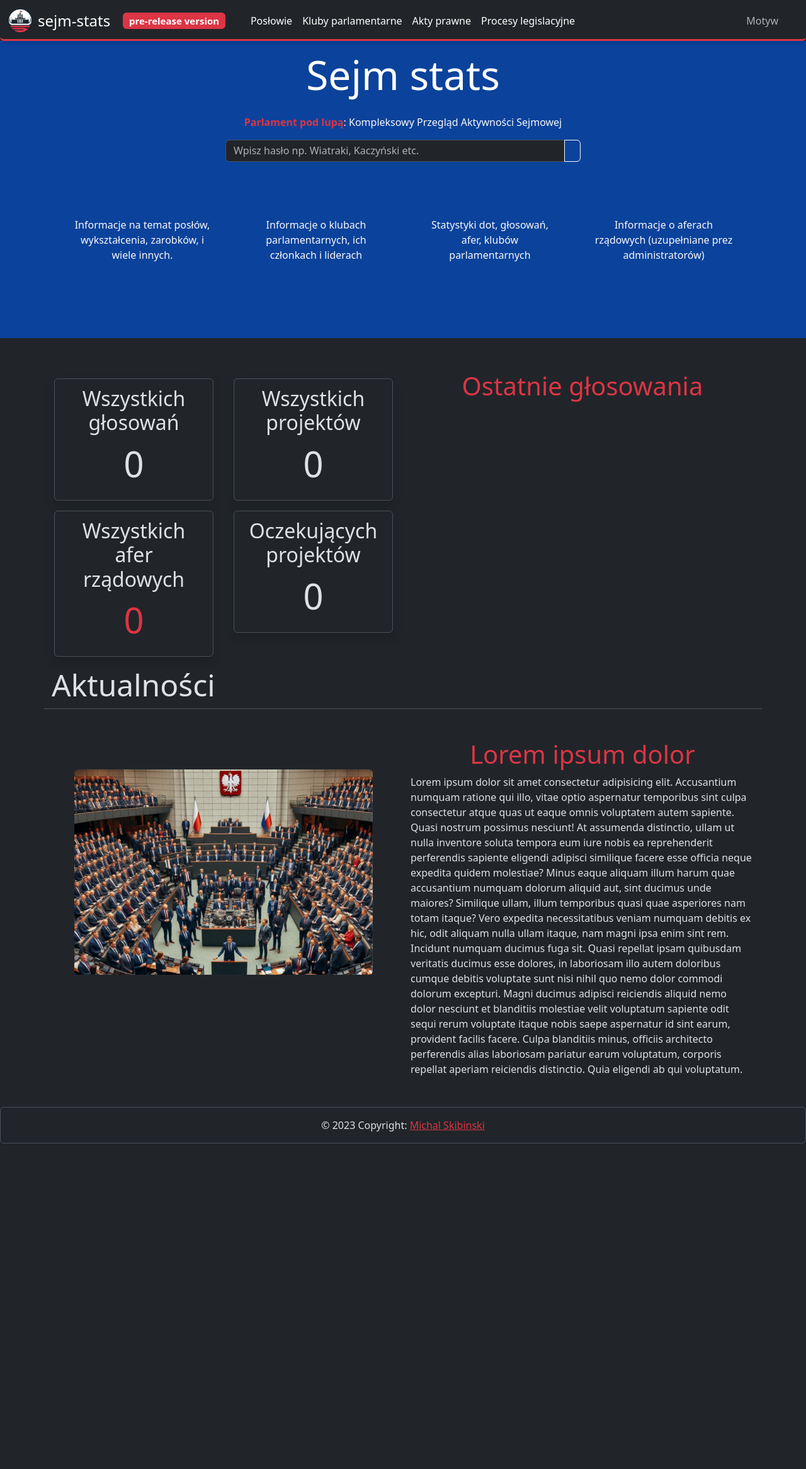
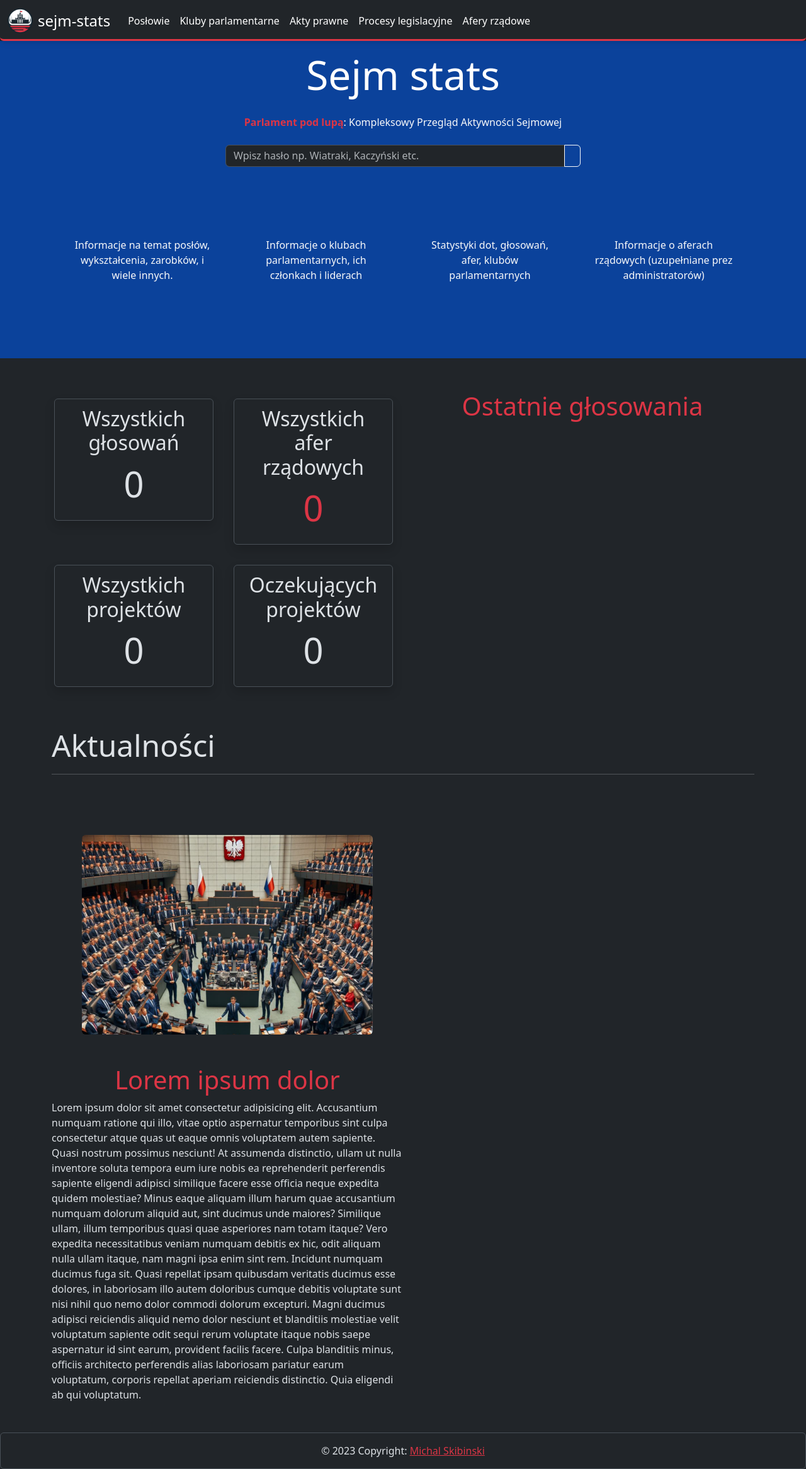
Before and after one commit to michalskibinski109/sejm-stats, a Django app: page / in a window 1280 px wide. Shown: the whole page at 63% size. Before the commit the page ends 1816 px from the top, so only its background shows below. Run offline with Django 4.2, Linux system fonts and the light colour scheme; data that the repository does not hold is empty; some libraries are stand-ins or nearby versions.

Commit message:
Update HTML templates and view logic

```diff
--- a/src/eli_app/templates/act_list.html
+++ b/src/eli_app/templates/act_list.html
@@ -27,7 +27,7 @@ $('#actsTable').DataTable({
         <h1 class="display-5">Akty prawne</h1>
         <hr class="my-4">
         <div class="row">
-            <div class="col-md-3  p-2 pt-0">
+            <div class="col-md-3 col-0  p-2 pt-0">
                 {% load crispy_forms_tags %}
                 <form method="get" class="rounded shadow p-3 " novalidate>
                     <h4 class="text-danger ">Filtruj</h4>
@@ -38,7 +38,7 @@ $('#actsTable').DataTable({
                 </form>
             </div>
             <!-- Your table goes here in the 'col-md-9' div -->
-            <div class="col-9 pl-4 ">
+            <div class="col-lg-9 col-12 pl-0 pl-lg-4 ">
                 <table class="table table-striped table-hover " id='actsTable'>
                     <thead>
                         <tr>
--- a/src/sejm_app/templates/home.html
+++ b/src/sejm_app/templates/home.html
@@ -16,9 +16,9 @@
       <p class="text-light">
         <b class="text-danger">Parlament pod lupą</b>: Kompleksowy Przegląd Aktywności Sejmowej
       </p>
-      <div class="container-fluid px-5 my-3">
+      <div class="container-fluid px-lg-5 px-1 my-4 mb-5">
         <div class="row justify-content-center">
-          <div class="col-lg-6">
+          <div class="col-lg-6 col-12">
             <form action="{% url 'search' %}" method="get">
               <div class="input-group">
                 <input type="text"
@@ -34,20 +34,20 @@
           </div>
         </div>
       </div>
-      <div class="row m-4 p-5">
-        <div class="col-3">
+      <div class="row m-lg-4 m-1 p-lg-5 p-1">
+        <div class="col-6 col-lg-3">
           <i class="fa-4x fa-person fa-regular"></i>
           <p class="text-light  p-3">Informacje na temat posłów, wykształcenia, zarobków, i wiele innych.</p>
         </div>
-        <div class="col-3">
+        <div class="col-6 col-lg-3">
           <i class="fa-4x  fa-regular fa-house"></i>
           <p class="text-light p-3">Informacje o klubach parlamentarnych, ich członkach i liderach</p>
         </div>
-        <div class="col-3">
+        <div class="col-6 col-lg-3">
           <i class="fa-4x fa-chart-simple fa-regular"></i>
           <p class="text-light  p-3">Statystyki dot, głosowań, afer, klubów parlamentarnych</p>
         </div>
-        <div class="col-3">
+        <div class="col-6 col-lg-3">
           <i class="fa-4x fa-regular fa-money-bill-1"></i>
           <p class="text-light  p-3">
             Informacje o aferach rządowych
@@ -59,28 +59,20 @@
   </div>
 </div>
 <div class="container mt-4">
+  <div class="row my-4 ">
+    <div class="col-lg-6 my-4 ">
       <div class="row">
-    <div class="col-3 mt-4">
-      <div class="border rounded m-3 mx-1 p-2 clickable-card shadow">
-        <h1 class="fs-2 lead text-center p-1">Wszystkich głosowań</h1>
-        <p class="counter display-4 text-center ">{{ all_votings }}</p>
-      </div>
-      <div class="border rounded m-3 mx-1 p-2 clickable-card shadow">
-        <h1 class="fs-2 lead text-center p-1">Wszystkich afer rządowych</h1>
-        <p class="counter display-4 text-center text-danger ">{{ all_scandals }}</p>
+        {% for card in cards %}
+          <div class="col-md-6 col-12  ">
+            <div class="border rounded m-3 mx-1 p-2 clickable-card shadow ">
+              <h1 class="fs-2 lead text-center p-1">{{ card.title }}</h1>
+              <p class="counter display-4 text-center {{ card.color }}">{{ card.count }}</p>
             </div>
           </div>
-    <div class="col-3 mt-4">
-      <div class="border rounded m-3 mx-1 p-2 clickable-card shadow">
-        <h1 class="fs-2 lead text-center p-1">Wszystkich projektów</h1>
-        <p class="counter display-4 text-center ">{{ all_processes }}</p>
-      </div>
-      <div class="border rounded m-3 mx-1 p-2 clickable-card shadow">
-        <h1 class="fs-2 lead text-center p-1">Oczekujących projektów</h1>
-        <p class="counter display-4 text-center ">{{ waiting_processes }}</p>
+        {% endfor %}
       </div>
     </div>
-    <div class="col-6 my-4 ">
+    <div class="col-lg-6 my-4 ">
       <h1 class="display-6 text-center p-1 text-danger">Ostatnie głosowania</h1>
       <ul class="list-group mb-3">
         {% for voting in latest_votings %}
@@ -99,15 +91,16 @@
         {% endfor %}
       </ul>
     </div>
+  </div>
   <h1 class="display-5">Aktualności</h1>
   <hr class="mb-5" />
-    <div class="col-6 p-5">
+  <div class="col-lg-6 col-12 p-lg-5 p-1">
     <img src="{% static 'img/example.png' %}"
          class="img-fluid rounded"
          alt="placeholder"
          style="max-height: 500px" />
   </div>
-    <div class="col-6">
+  <div class="col-lg-6 col-12">
     <h1 class="display-6 text-center text-danger">Lorem ipsum dolor</h1>
     Lorem ipsum dolor sit amet consectetur adipisicing elit. Accusantium numquam ratione qui illo,
     vitae optio aspernatur temporibus sint culpa consectetur atque quas ut eaque omnis voluptatem autem sapiente.
--- a/src/sejm_app/templates/navbar.html
+++ b/src/sejm_app/templates/navbar.html
@@ -10,7 +10,7 @@
                  height="40"
                  class="d-inline-block align-middle">
             <p class="fs-4 mx-1 m-0 text-center">sejm-stats</p>
-            <span class="mx-3 badge bg-danger text-wrap">pre-release version</span>
+            {% comment %} <span class="mx-3  badge bg-danger text-wrap">pre-release version</span> {% endcomment %}
         </a>
         <button class="navbar-toggler"
                 type="button"
@@ -46,18 +46,19 @@
                        aria-current="page"
                        href="{% url 'processes' %}">Procesy legislacyjne</a>
                 </li>
-                {% comment %} <li class="nav-item">
-                    <a class="nav-link active " aria-current="page" href="{% url 'scandals' %}">Afery rządowe</a>
-                </li> {% endcomment %}
+                <li class="nav-item">
+                    <a class="nav-link active "
+                       aria-current="page"
+                       href="{% url 'scandals' %}">Afery rządowe</a>
+                </li>
                 {% comment %} <li class="nav-item">
                     <a class="nav-link active " aria-current="page" href="/admin">Admin</a>
                 </li> {% endcomment %}
             </ul>
         </div>
         <div id="theme-toggle"
-             class="nav-item me-3 d-flex align-items-center  "
+             class="nav-item me-3 d-flex align-items-center"
              style="cursor: pointer">
-            <span class="navbar-text px-2 mx-2">Motyw</span>
             <i id="theme-toggle-icon" class="fas fa-moon fa-2x"></i>
         </div>
     </div>
--- a/src/sejm_app/templates/scandal_list.html
+++ b/src/sejm_app/templates/scandal_list.html
@@ -6,7 +6,7 @@
         <hr class="my-4">
         <div class="row">
             {% for scandal in scandals %}
-                <div class="col-md-4 col-4">
+                <div class="col-md-4 col-12">
                     <div class="card mb-4">
                         <div class="card-header">
                             <div class="row">
--- a/src/sejm_app/templates/search/_interpellation.html
+++ b/src/sejm_app/templates/search/_interpellations.html
@@ -41,7 +41,7 @@
                                 <i class="fa-solid text-warning fa-clock"></i>
                             {% endif %}
                         {{ interpellation.from_member }}</span>
-                        <span class="card-text">Ostatnia modyfikacja: {{ interpellation.last_modified|date:"d M Y" }}</span>
+                        <span class="card-text">Zmodyfikowano: {{ interpellation.last_modified|date:"d M Y" }}</span>
                     </div>
                 </div>
             </a>
--- a/src/sejm_app/views/home_view.py
+++ b/src/sejm_app/views/home_view.py
@@ -8,13 +8,31 @@ class HomeView(TemplateView):
 
     def get_context_data(self, **kwargs):
         context = super().get_context_data(**kwargs)
-        context["all_votings"] = Voting.objects.all().count()
-        context["all_processes"] = Process.objects.all().count()
-        context["waiting_processes"] = sum(
-            1 for process in Process.objects.all() if not process.is_finished
-        )
         context["latest_votings"] = Voting.objects.order_by("-date")[:5]
-        context["all_scandals"] = Scandal.objects.all().count()
         context["all_clubs"] = Club.objects.all().count()
-        # context["scandals"] = Scandal.objects.order_by("-date")[:5]
+        cards = [
+            {
+                "title": "Wszystkich głosowań",
+                "count": Voting.objects.all().count(),
+                "color": "",
+            },
+            {
+                "title": "Wszystkich afer rządowych",
+                "count": Scandal.objects.all().count(),
+                "color": "text-danger",
+            },
+            {
+                "title": "Wszystkich projektów",
+                "count": Process.objects.all().count(),
+                "color": "",
+            },
+            {
+                "title": "Oczekujących projektów",
+                "count": sum(
+                    1 for process in Process.objects.all() if not process.is_finished
+                ),
+                "color": "",
+            },
+        ]
+        context["cards"] = cards
         return context
```
Also changed, not shown: src/sejm_app/templates/query_results.html (+2 -19 lines), src/sejm_app/templates/search/_acts.html (added, +29 -0 lines), src/sejm_app/views/query_result_view.py (+8 -5 lines), src/sejm_app/static/img/dark.svg (added), src/sejm_app/static/img/light.svg (added). Lines whose indentation alone changed are shown as unchanged.
